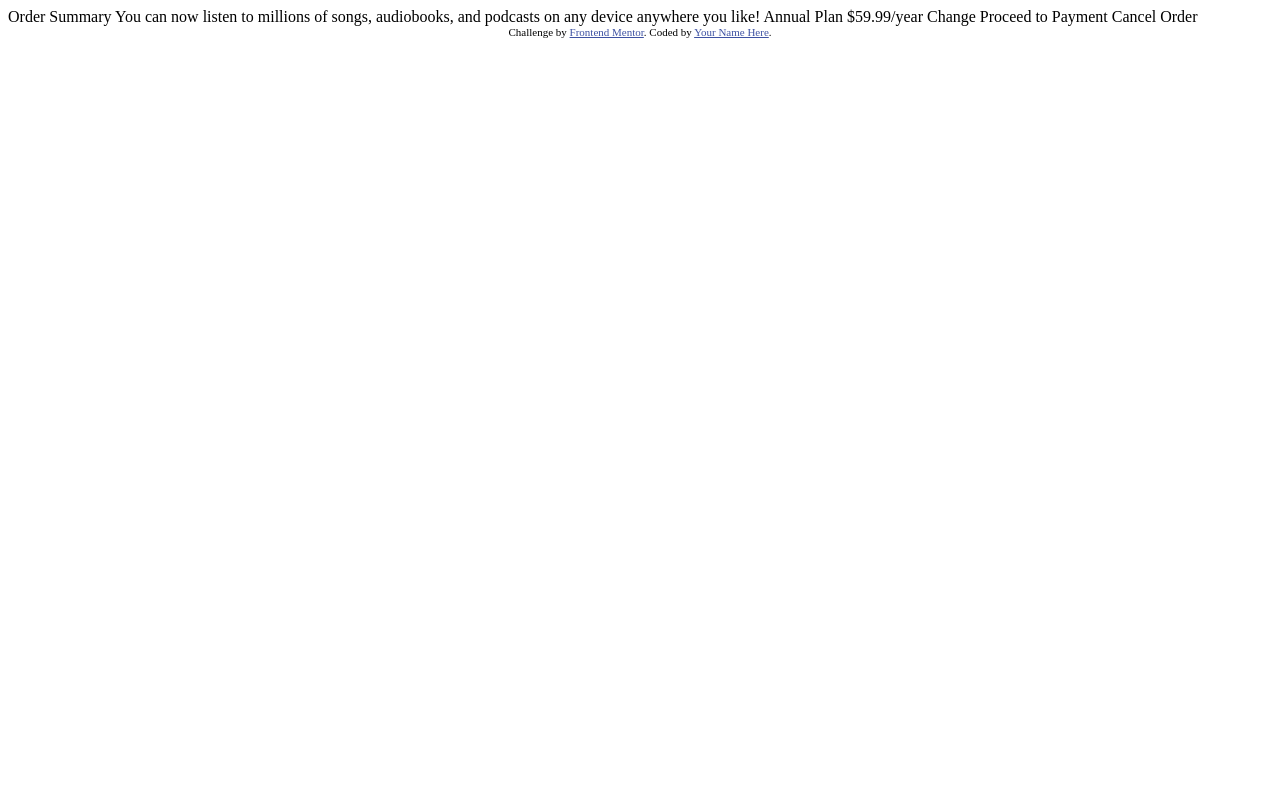
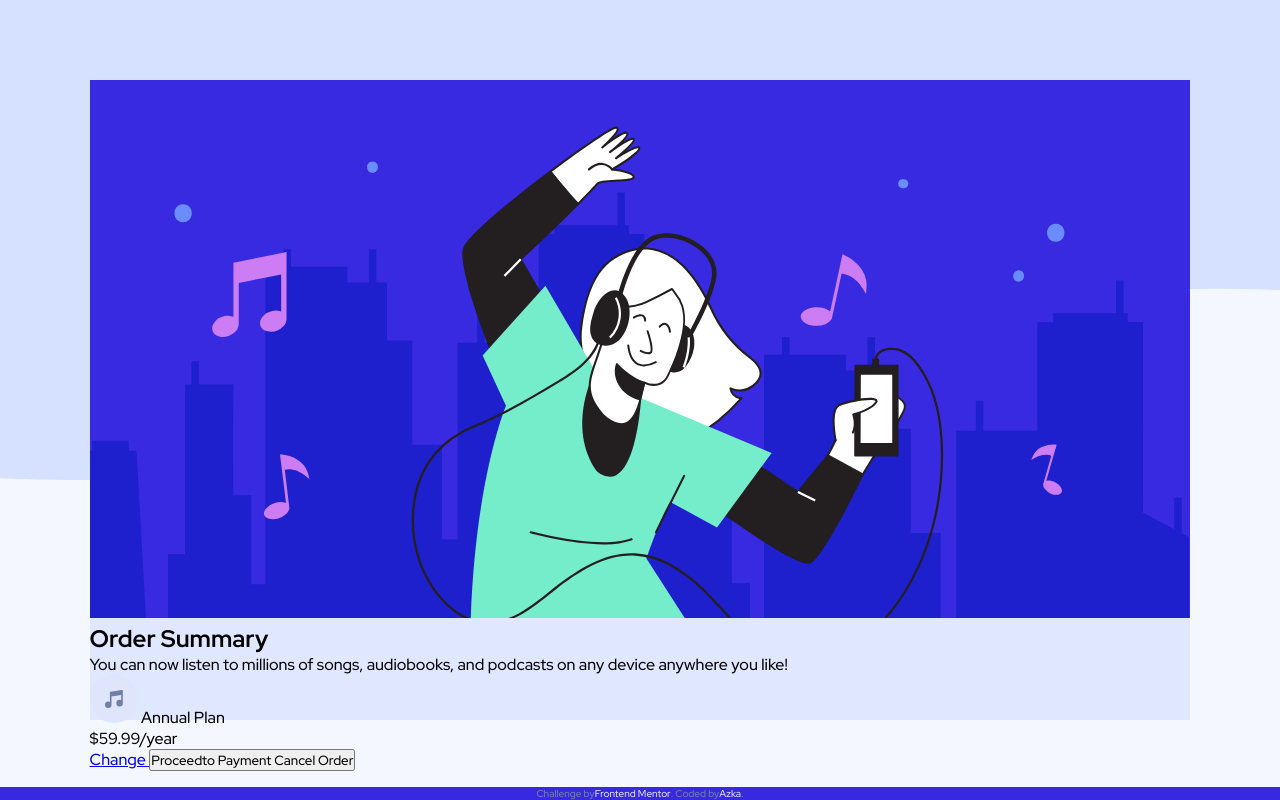
Before and after one commit to Azkanorouzi/order-summary, a plain HTML site: page index.html in a window 1280 px wide. Drawn offline with Linux system fonts and the light colour scheme.

Commit message:
markup completed

```diff
--- a/index.html
+++ b/index.html
@@ -1,37 +1,78 @@
 <!DOCTYPE html>
+
 <html lang="en">
-<head>
-  <meta charset="UTF-8">
-  <meta name="viewport" content="width=device-width, initial-scale=1.0"> <!-- displays site properly based on user's device -->
+  <head>
+    <meta charset="UTF-8" />
+    <meta name="viewport" content="width=device-width, initial-scale=1.0" />
+    <!-- displays site properly based on user's device -->
 
-  <link rel="icon" type="image/png" sizes="32x32" href="./images/favicon-32x32.png">
+    <link
+      rel="icon"
+      type="image/png"
+      sizes="32x32"
+      href="./images/favicon-32x32.png"
+    />
+    <link rel="stylesheet" href="style.css" />
+    <title>Azka Norouzi | Order summary card</title>
+  </head>
 
-  <title>Frontend Mentor | Order summary card</title>
+  <body>
+    <!-- 🎶🎶🎶🎶🎶
+      content start
+        🎶🎶🎶🎶🎶 -->
 
-  <!-- Feel free to remove these styles or customise in your own stylesheet 👍 -->
-  <style>
-    .attribution { font-size: 11px; text-align: center; }
-    .attribution a { color: hsl(228, 45%, 44%); }
-  </style>
-</head>
-<body>
+    <main class="🎵">
+      <section class="card">
+        <!-- image -->
+        <img src="images/illustration-hero.svg" alt="img" class="img" />
 
-  Order Summary
+        <!-- header -->
+        <div class="txt">
+          <h1>Order Summary</h1>
 
-  You can now listen to millions of songs, audiobooks, and podcasts on any
-  device anywhere you like!
+          <!-- ===========
+          description
+        =========== -->
+          <p class="des">
+            You can now listen to millions of songs, audiobooks, and podcasts on
+            any device anywhere you like!
+          </p>
 
-  Annual Plan
-  $59.99/year
+          <div class="plan">
+            <img src="./images/icon-music.svg" alt="icon" class="icon">
+            <span> Annual Plan </span>
 
-  Change
+            <p class="price">$59.99/year</p>
 
-  Proceed to Payment
-  Cancel Order
+            <a href="change"> Change </a>
 
-  <div class="attribution">
-    Challenge by <a href="https://www.frontendmentor.io?ref=challenge" target="_blank">Frontend Mentor</a>.
-    Coded by <a href="#">Your Name Here</a>.
-  </div>
-</body>
+            <button class="button">Proceedto Payment Cancel Order</button>
+          </div>
+        </div>
+
+        <!-- 🎶🎶🎶🎶🎶🎶
+                content end
+                  🎶🎶🎶🎶🎶🎶 -->
+      </section>
+              <img src="./images/pattern-background-desktop.svg" alt="" class="desktop-pattern pattern">
+        <img src="./images/pattern-background-mobile.svg" alt="" class="mobile-pattern pattern">
+    </main>
+    <!-- ===========
+          content end
+            =========== -->
+    <div class="attribution">
+
+      <div class="about-me">
+
+      Challenge by
+      <a href="https://www.frontendmentor.io?ref=challenge" target="_blank"
+        >Frontend Mentor</a
+      >. Coded by <a href="#">Azka</a>.
+
+      </div>
+
+    </div>
+  </body>
 </html>
+
+<!-- coded by azka norouzi -->
--- /dev/null
+++ b/style.css
@@ -0,0 +1,65 @@
+@import url('https://fonts.googleapis.com/css2?family=Red+Hat+Display:wght@500;700;900&display=swap');
+/* 🎵🎵🎵🎵🎵🎵🎵🎵🎵🎵
+   general & defaults start
+   🎵🎵🎵🎵🎵🎵🎵🎵🎵🎵 */
+
+*{
+ margin: 0;
+ padding: 0;
+ box-sizing: border-box;
+ font-family: 'Red Hat Display', sans-serif;
+}
+
+.desktop-pattern{
+ display: none;
+}
+.mobile-pattern{
+ width: 100vw;
+ height: 60vh;
+ position: absolute;
+ top: 0;
+ z-index: 1;
+}
+.🎵{
+ width: 100vw;
+ height: 100vw;
+ font-size: 16px;
+ background: hsl(225, 100%, 98%);
+ height: 100vh;
+}
+.card .img{
+ width: 100%;
+}
+.card{
+ z-index: 10;
+ background: hsl(225, 100%, 94%);
+ position: absolute;
+ width: 86vw;
+ height: 80vh;
+ margin-right: 7vw;
+ margin-left: 7vw;
+ margin-top: 10vh;
+ margin-bottom: 10vh;
+}
+
+/* 🎵🎵🎵🎵🎵🎵🎵🎵🎵🎵
+   general & defaults end
+   🎵🎵🎵🎵🎵🎵🎵🎵🎵🎵 */
+.attribution{
+  position: absolute;
+  bottom: 0px;
+  background:hsl(245, 75%, 52%);
+  color: hsl(224, 23%, 55%);
+  display: flex;
+  width: 100vw;
+  font-size: 10px !important;
+}
+.attribution a{
+ color: hsl(225, 100%, 94%);
+ text-decoration: none;
+}
+.about-me{
+ width: 100%;
+ justify-content: center;
+display: flex;
+}
```
